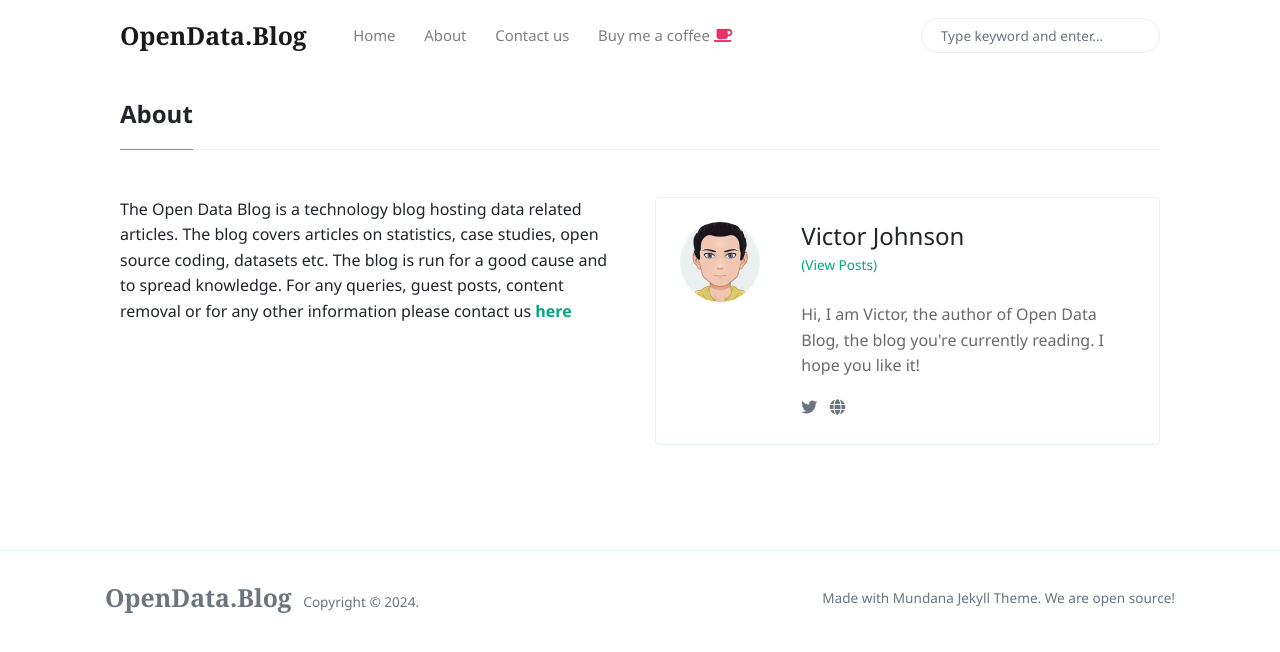
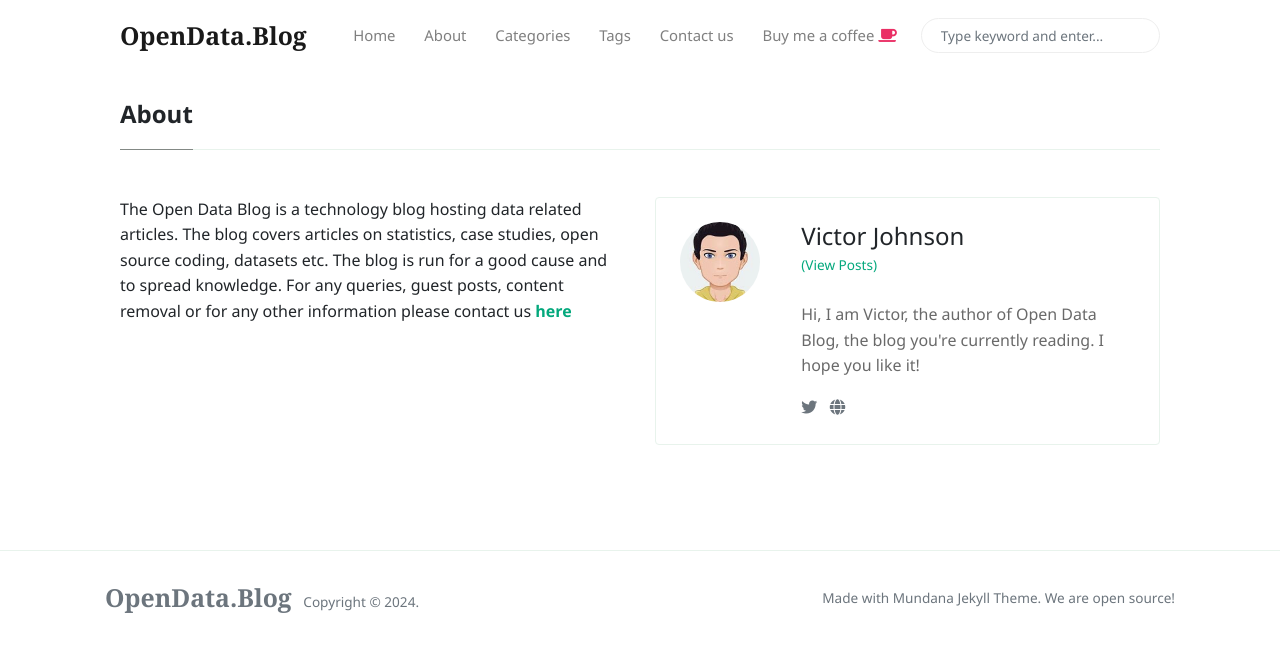
Before and after one commit to victorjohnsonk/victorjohnsonblog.github.io, a Jekyll site: the page built from _pages/about.html, in a window 1280 px wide. Shown: the top 652 px of the page. Built offline with Jekyll 4.4.1, drawn with Linux system fonts in a browser that asks for light colours; nearby versions of some CDN libraries.

Commit message:
Update menu-header.html

```diff
--- a/_includes/menu-header.html
+++ b/_includes/menu-header.html
@@ -7,6 +7,12 @@
 <a class="nav-link" href="{{site.baseurl}}/about">About</a>
 </li>
 <li class="nav-item">
+<a class="nav-link" href="{{site.baseurl}}/categories">Categories</a>
+</li>
+<li class="nav-item">
+<a class="nav-link" href="{{site.baseurl}}/tags">Tags</a>
+</li>
+<li class="nav-item">
 <a class="nav-link" href="{{site.baseurl}}/contact-us">Contact us</a>
 </li>
 <li class="nav-item">
```
